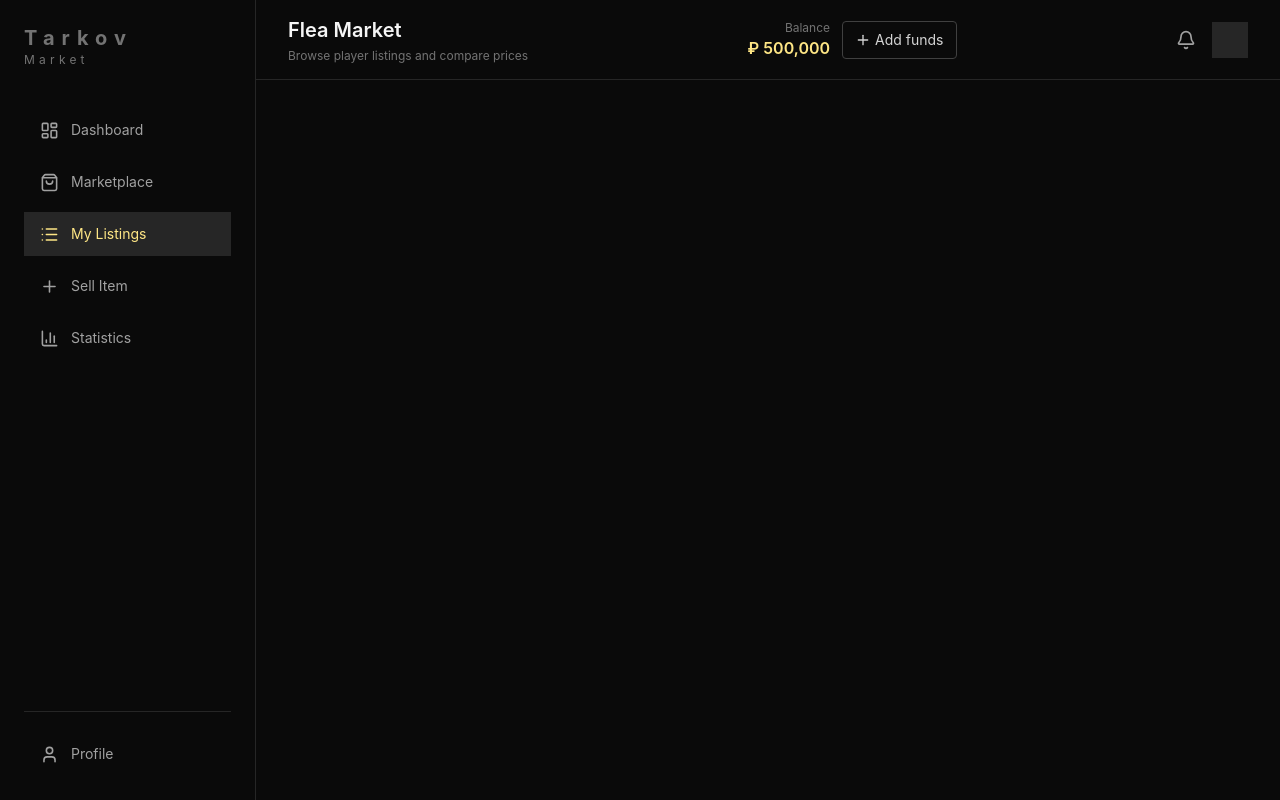
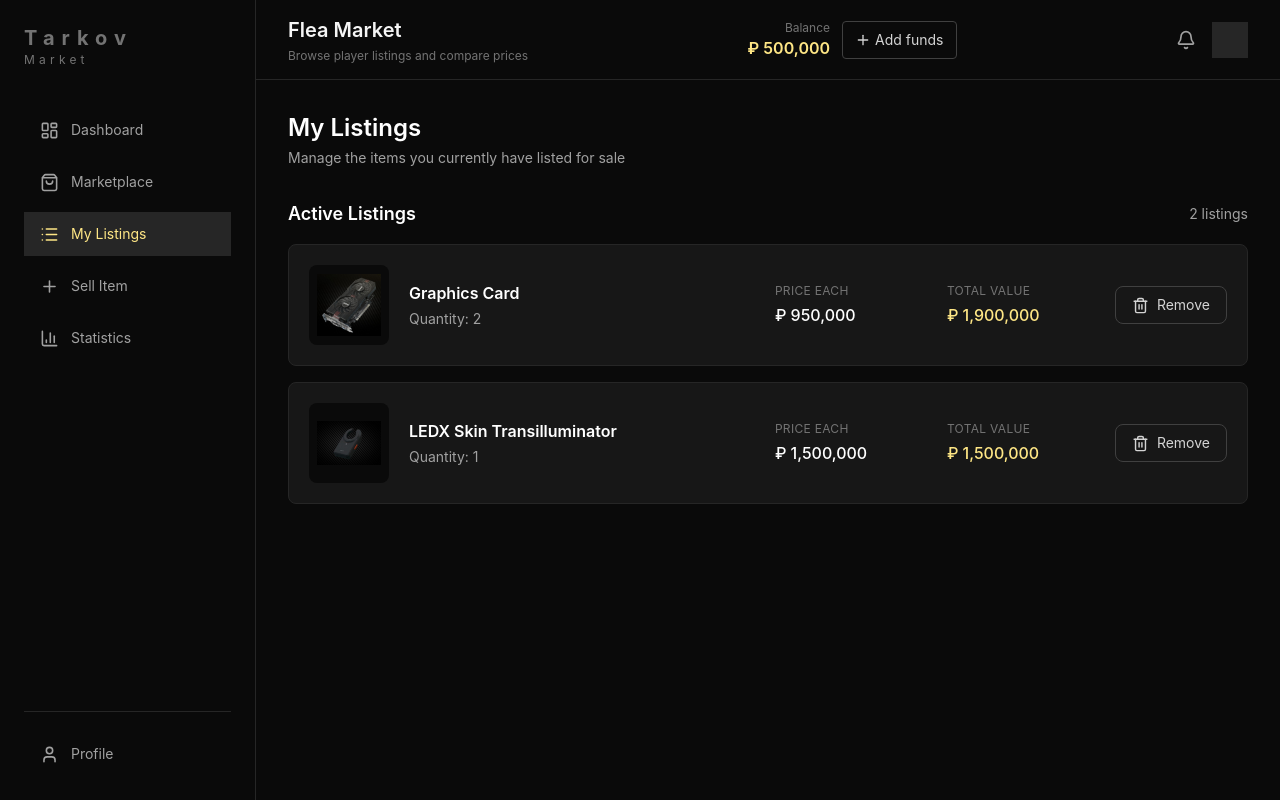
Before and after one commit to SakariasRE/tarkov-market, a React (Vite) app: page / in a window 1280 px wide. Both pictures are taken after a click on the button "My Listings". Built offline with nearby package versions, Linux system fonts and the light colour scheme.

Commit message:
mylistings för att sälja föremål

```diff
--- a/src/App.tsx
+++ b/src/App.tsx
@@ -5,6 +5,7 @@
 import SellItem from "./pages/sellItem";
 import Market from "./pages/market";
 import Statistics from "./pages/statistics";
+import MyListings from "./pages/myListings";
 
 function App() {
   const [balance, setBalance] = useState(() => {
@@ -35,6 +36,7 @@
         {currentPage === "inventory" && <Inventory />}
         {currentPage === "sell" && <SellItem />}
         {currentPage === "statistics" && <Statistics />}
+        {currentPage === "listings" && <MyListings />}
       </div>
     </div>
   );
--- /dev/null
+++ b/src/pages/myListings.tsx
@@ -0,0 +1,120 @@
+import { Trash2 } from "lucide-react";
+
+const mockListings = [
+  {
+    id: 1,
+    name: "Graphics Card",
+    quantity: 2,
+    price: 950000,
+    image: "/items/graphics-card.png",
+  },
+  {
+    id: 2,
+    name: "LEDX Skin Transilluminator",
+    quantity: 1,
+    price: 1500000,
+    image: "/items/ledx.png",
+  },
+];
+
+function MyListings() {
+  return (
+    <main className="flex-1 p-8">
+      <div className="mx-auto w-full max-w-[1600px]">
+        <div>
+          <h1 className="text-2xl font-semibold text-white">
+            My Listings
+          </h1>
+
+          <p className="mt-1 text-sm text-neutral-400">
+            Manage the items you currently have listed for sale
+          </p>
+        </div>
+
+        <section
+          className="mt-8"
+          aria-labelledby="active-listings-heading"
+        >
+          <div className="mb-4 flex items-center justify-between">
+            <h2
+              id="active-listings-heading"
+              className="text-lg font-semibold text-white"
+            >
+              Active Listings
+            </h2>
+
+            <p className="text-sm text-neutral-400">
+              {mockListings.length} listings
+            </p>
+          </div>
+
+          <div className="space-y-4">
+            {mockListings.map((listing) => {
+              const totalValue = listing.price * listing.quantity;
+
+              return (
+                <article
+                  key={listing.id}
+                  className="flex flex-col gap-5 rounded-lg border border-neutral-800 bg-neutral-900 p-5 md:flex-row md:items-center"
+                >
+                  <div className="flex flex-1 items-center gap-5">
+                    <div className="flex h-20 w-20 shrink-0 items-center justify-center rounded-lg bg-neutral-950 p-2">
+                      <img
+                        src={listing.image}
+                        alt=""
+                        className="h-full w-full object-contain"
+                      />
+                    </div>
+
+                    <div>
+                      <h3 className="font-semibold text-white">
+                        {listing.name}
+                      </h3>
+
+                      <p className="mt-1 text-sm text-neutral-400">
+                        Quantity: {listing.quantity}
+                      </p>
+                    </div>
+                  </div>
+
+                  <div className="grid grid-cols-2 gap-6 md:min-w-80">
+                    <div>
+                      <p className="text-xs uppercase tracking-wide text-neutral-500">
+                        Price each
+                      </p>
+
+                      <p className="mt-1 font-medium text-white">
+                        ₽ {listing.price.toLocaleString()}
+                      </p>
+                    </div>
+
+                    <div>
+                      <p className="text-xs uppercase tracking-wide text-neutral-500">
+                        Total value
+                      </p>
+
+                      <p className="mt-1 font-medium text-amber-200">
+                        ₽ {totalValue.toLocaleString()}
+                      </p>
+                    </div>
+                  </div>
+
+                  <button
+                    type="button"
+                    aria-label={`Remove ${listing.name} listing`}
+                    className="flex items-center justify-center gap-2 rounded-lg border border-neutral-700 px-4 py-2 text-sm text-neutral-300 transition hover:border-red-900 hover:bg-red-950 hover:text-red-300 focus-visible:outline-none focus-visible:ring-2 focus-visible:ring-amber-300"
+                  >
+                    <Trash2 size={17} aria-hidden="true" />
+                    Remove
+                  </button>
+                </article>
+              );
+            })}
+          </div>
+        </section>
+      </div>
+    </main>
+  );
+}
+
+export default MyListings;
```
